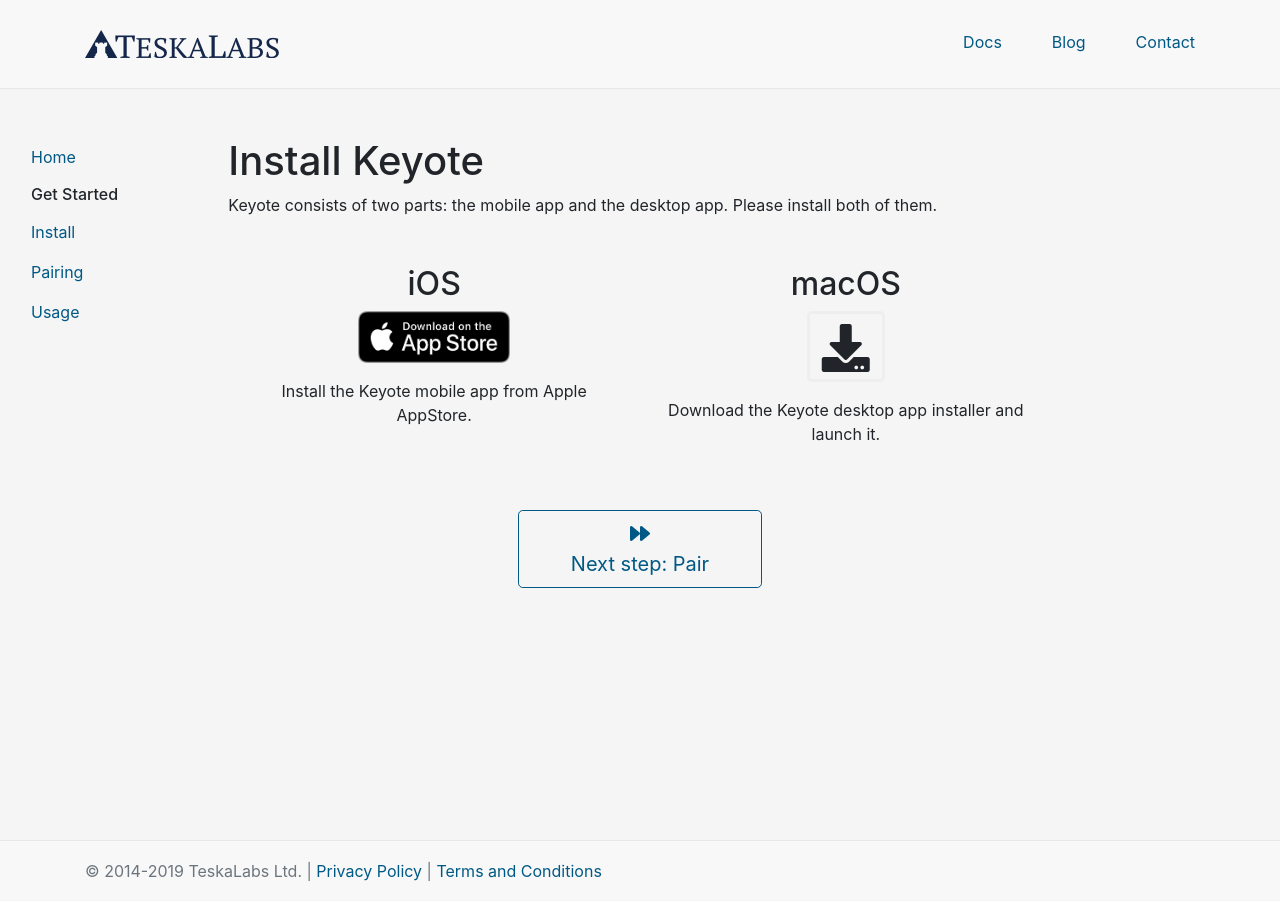
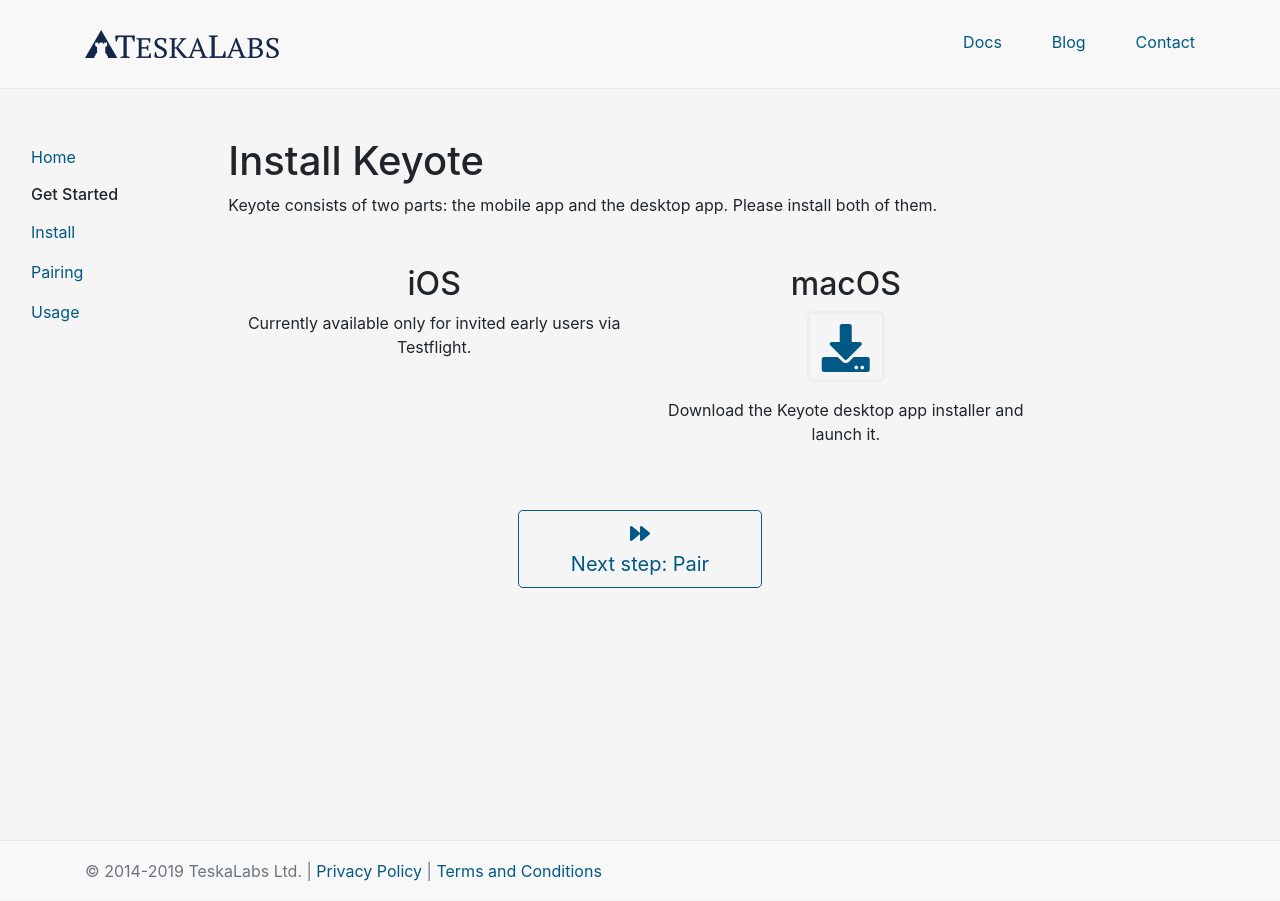
Before and after one commit to TeskaLabs/Keyote-Docs, a Jekyll site: the page built from start/install.md, in a window 1280 px wide. Built offline with Jekyll 4.4.1, drawn with Linux system fonts in a browser that asks for light colours; nearby versions of some CDN libraries.

Commit message:
Adjustment of the links.

```diff
--- a/start/install.md
+++ b/start/install.md
@@ -14,12 +14,19 @@
 	<div class="row">
 		<div class="col-sm text-center">
 			<h2>iOS</h2>
+			<!--
 			<p><img src="{{ site.url }}/assets/images/AppStoreBadge3x.png" style="width: 40%"></p>
 			<p>Install the Keyote mobile app from Apple AppStore.</p>
+			-->
+			<p>Currently available only for invited early users via Testflight.</p>
 		</div>
 		<div class="col-sm text-center">
 			<h2>macOS</h2>
-			<p><i class="fas fa-download fa-3x fa-border"></i></p>
+			<p>
+				<a href="https://keyote.blob.core.windows.net/get/macos/keyote-installer-19.04.pkg">
+					<i class="fas fa-download fa-3x fa-border"></i>
+				</a>
+			</p>
 			<p>
 				Download the Keyote desktop app installer and launch it.
 			</p>
```
